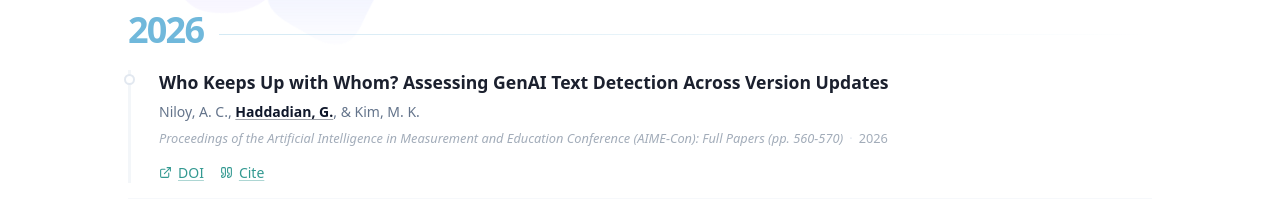
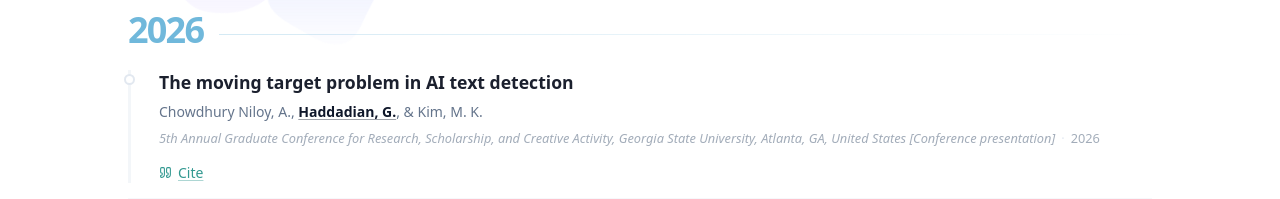
Before and after one commit to Golnoushhaddadian/golnoushhaddadian.github.io, a React (Vite) app: page /research in a window 1280 px wide. Shown: the part 203-402 px from the top of the page. Built offline with nearby package versions, Linux system fonts and the light colour scheme; no server answers.

Commit message:
Add GSU Graduate Conference 2026 presentation to Research page

```diff
--- a/src/pages/Research.tsx
+++ b/src/pages/Research.tsx
@@ -22,6 +22,13 @@ type Publication = {
 };
 
 const journalPublications: Publication[] = [
+  {
+    title: "The moving target problem in AI text detection",
+    authors: "Chowdhury Niloy, A., Haddadian, G., & Kim, M. K.",
+    venue: "5th Annual Graduate Conference for Research, Scholarship, and Creative Activity, Georgia State University, Atlanta, GA, United States [Conference presentation]",
+    year: 2026,
+    apa: "Chowdhury Niloy, A., Haddadian, G., & Kim, M. K. (2026, November 18). The moving target problem in AI text detection [Conference presentation]. 5th Annual Graduate Conference for Research, Scholarship, and Creative Activity, Georgia State University, Atlanta, GA, United States.",
+  },
   {
     title: "Who Keeps Up with Whom? Assessing GenAI Text Detection Across Version Updates",
     authors: "Niloy, A. C., Haddadian, G., & Kim, M. K.",
```
